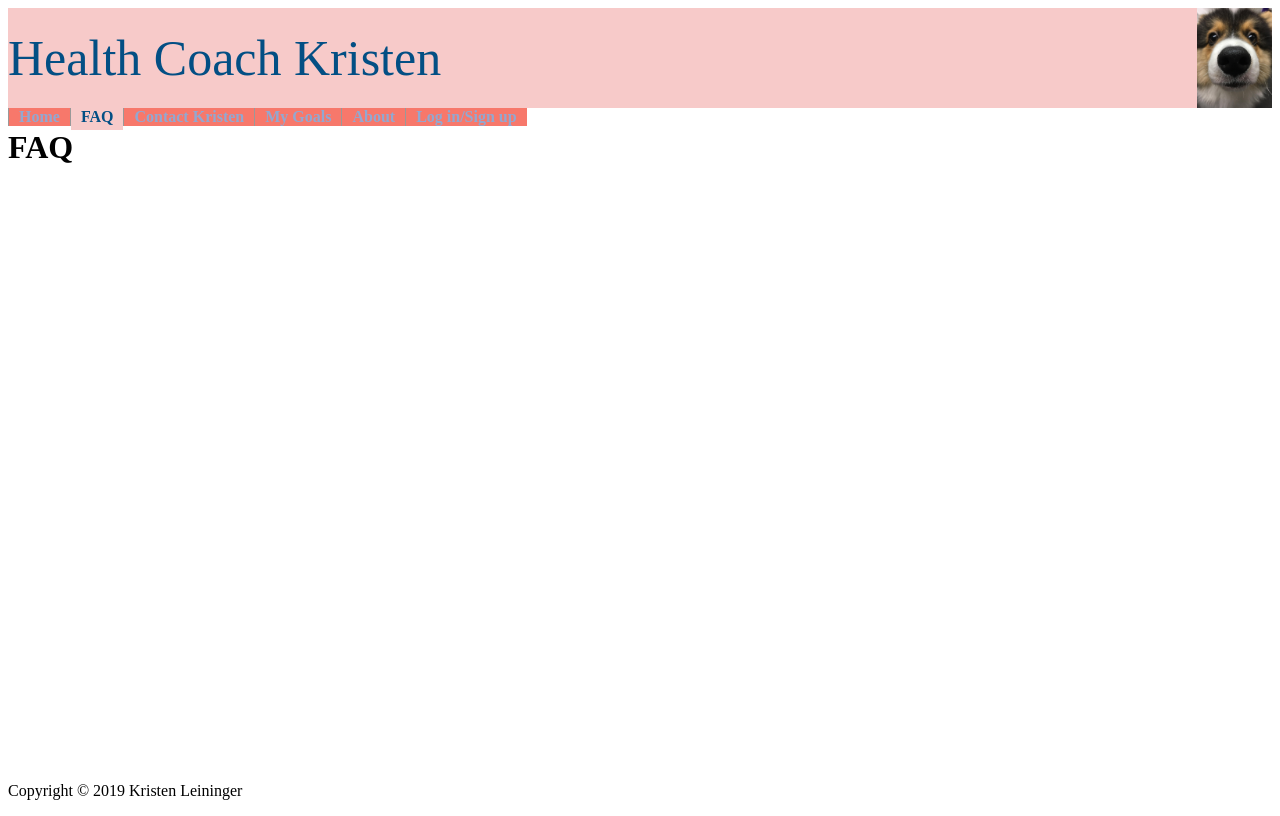
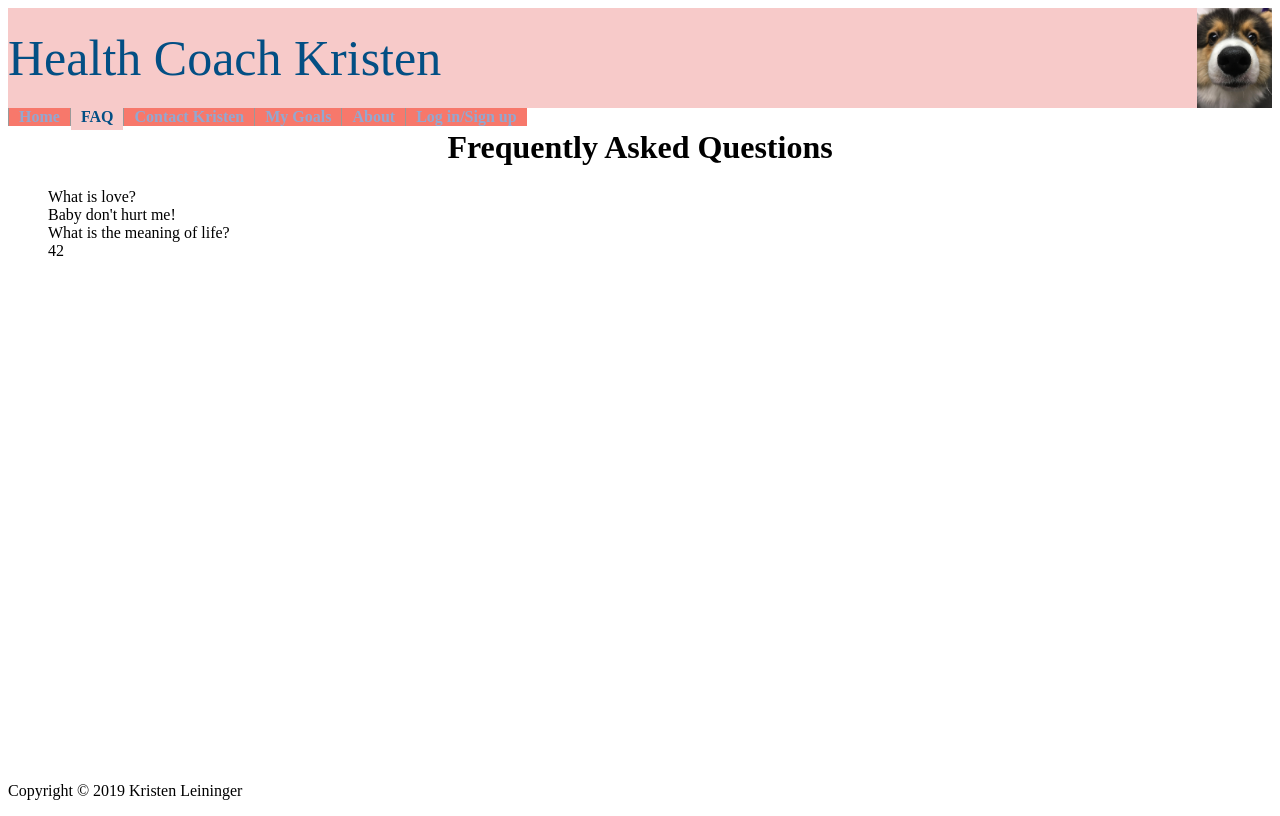
Before and after one commit to onionrings22/HealthCoachKristen, a PHP site: page /faq.php in a window 1280 px wide. Run offline with PHP 8.4, Linux system fonts and the light colour scheme.

Commit message:
Skeleton FAQ

```diff
--- a/css/style.css
+++ b/css/style.css
@@ -41,11 +41,27 @@
 }
 
 #footer {
+    text-align: center;
     position: absolute;
     bottom: 0;
-    width: 100%;
+}
+
+#faq {
+    list-style: none;
+}
+
+.question li {
+    color: #034f84;
+}
+
+.answer li {
+    color: #f7786b;
 }
 
 body {
-    min-height: 100%;
+    min-height: 95%;
 }
+
+h1 {
+    text-align: center;
+}
--- a/faq.php
+++ b/faq.php
@@ -2,6 +2,12 @@
 $thisPage = "faq";
 include_once("header.php");
 ?>
-<h1>FAQ</h1>
+<h1>Frequently Asked Questions</h1>
+<ul id="faq">
+    <li class="question">What is love?</li>
+    <li class="answer">Baby don't hurt me!</li>
+    <li class="question">What is the meaning of life?</li>
+    <li class="answer">42</li>
+</ul>
 <?php
 include_once ("footer.html");
--- a/header.php
+++ b/header.php
@@ -12,17 +12,17 @@
             <div id="navigation">
                 <ul>
                     <li<?php if ($thisPage=="home") echo " id=\"currentpage\""; ?>>
-                    <a href="">Home</a></li>
+                    <a href="index.php">Home</a></li>
                     <li<?php if ($thisPage=="faq") echo " id=\"currentpage\""; ?>>
-                    <a href="pages/faq.php">FAQ</a></li>
+                    <a href="faq.php">FAQ</a></li>
                     <li<?php if ($thisPage=="contact") echo " id=\"currentpage\""; ?>>
-                    <a href="pages/contact.php">Contact Kristen</a></li>
+                    <a href="contact.php">Contact Kristen</a></li>
                     <li<?php if ($thisPage=="goals") echo " id=\"currentpage\""; ?>>
-                    <a href="pages/goals.php">My Goals</a></li>
+                    <a href="goals.php">My Goals</a></li>
                     <li<?php if ($thisPage=="about") echo " id=\"currentpage\""; ?>>
-                    <a href="pages/about.php">About</a></li>
+                    <a href="about.php">About</a></li>
                     <li<?php if ($thisPage=="login") echo " id=\"currentpage\""; ?>>
-                    <a href="pages/login.php">Log in/Sign up</a></li>
+                    <a href="login.php">Log in/Sign up</a></li>
                 </ul>
             </div>
         </div>
```
